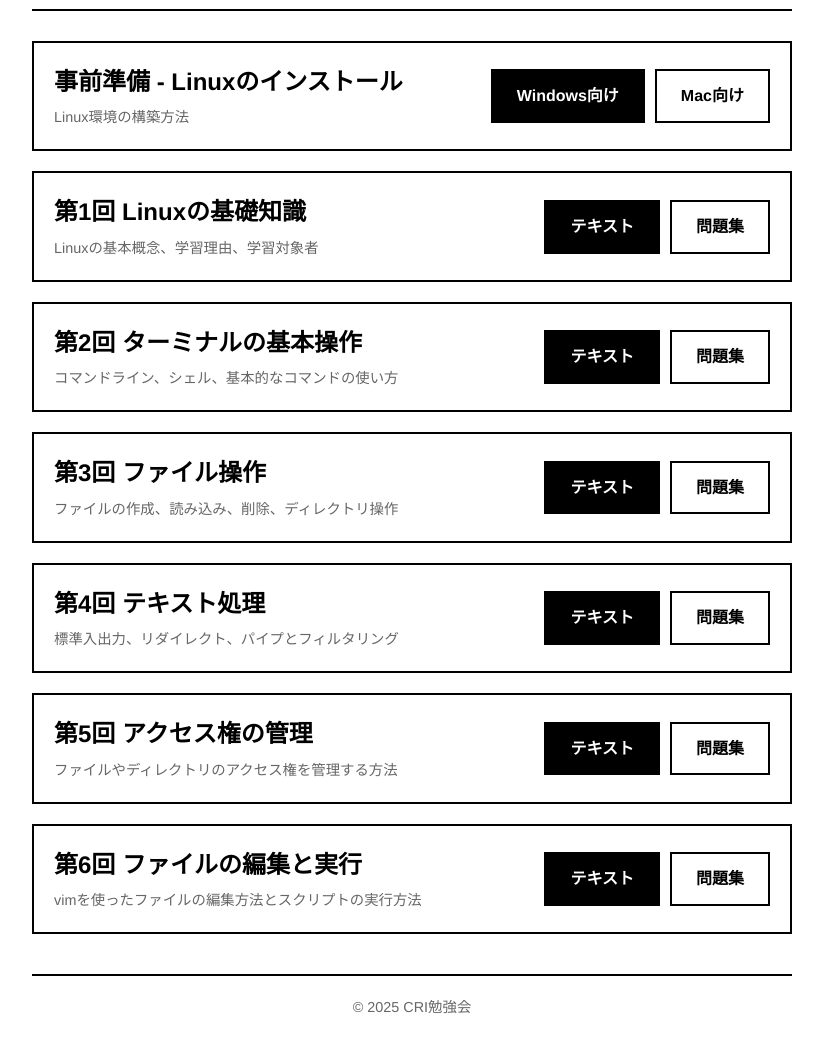
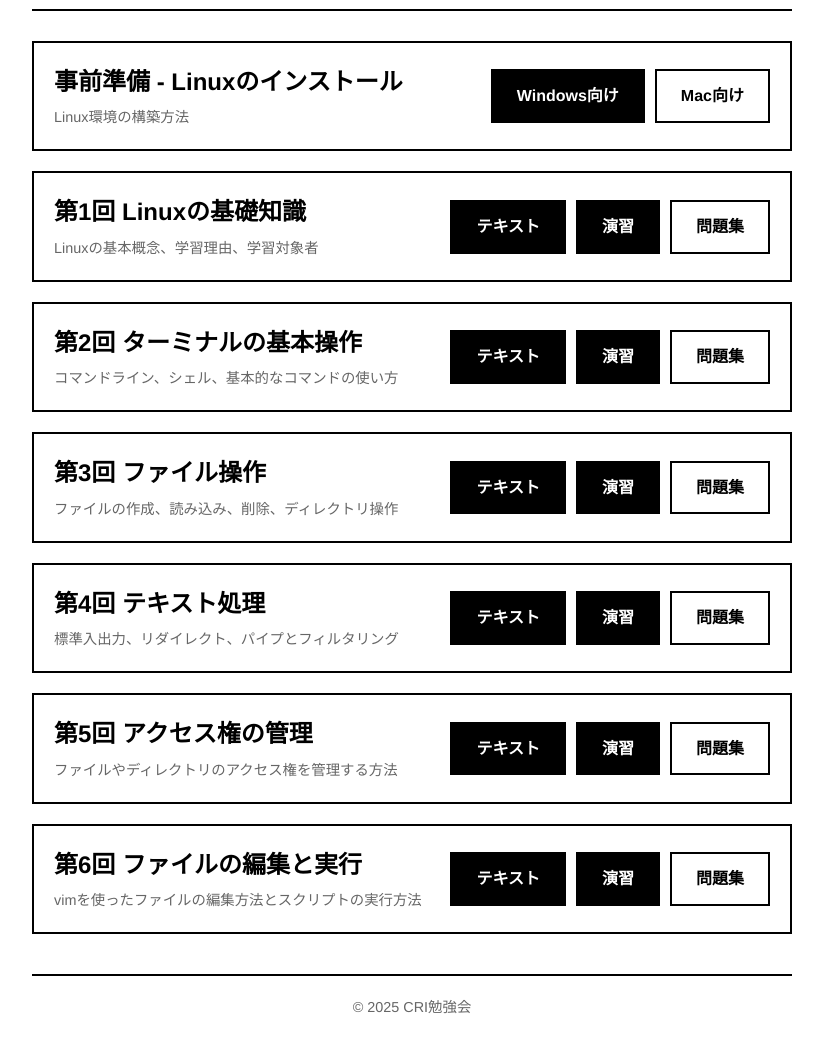
Before and after one commit to nzmdesign/cri-study-linux-web-app, a FastAPI app: template templates/index.html in a window 1280 px wide. Shown: the part 194-1233 px from the top of the page, without its empty margins (228-1051 px from the left). Run offline with FastAPI, Linux system fonts and the light colour scheme; the template is opened without the code that fills it, so the values that code supplies are empty.

Commit message:
Add practice menu of main page

```diff
--- a/templates/index.html
+++ b/templates/index.html
@@ -42,6 +42,7 @@
         </div>
         <div class="exam-actions">
           <a href="/text/1" class="btn btn-primary">テキスト</a>
+          <a href="/practice/1" class="btn btn-primary">演習</a>
           <a href="/exam/1" class="btn btn-secondary">問題集</a>
         </div>
       </div>
@@ -53,6 +54,7 @@
         </div>
         <div class="exam-actions">
           <a href="/text/2" class="btn btn-primary">テキスト</a>
+          <a href="/practice/2" class="btn btn-primary">演習</a>
           <a href="/exam/2" class="btn btn-secondary">問題集</a>
         </div>
       </div>
@@ -64,7 +66,8 @@
         </div>
         <div class="exam-actions">
           <a href="/text/3" class="btn btn-primary">テキスト</a>
-                        <a href="/exam/3" class="btn btn-secondary">問題集</a>
+          <a href="/practice/3" class="btn btn-primary">演習</a>
+          <a href="/exam/3" class="btn btn-secondary">問題集</a>
         </div>
       </div>
 
@@ -75,6 +78,7 @@
         </div>
         <div class="exam-actions">
           <a href="/text/4" class="btn btn-primary">テキスト</a>
+          <a href="/practice/4" class="btn btn-primary">演習</a>
           <a href="/exam/4" class="btn btn-secondary">問題集</a>
         </div>
       </div>
@@ -86,6 +90,7 @@
         </div>
         <div class="exam-actions">
           <a href="/text/5" class="btn btn-primary">テキスト</a>
+          <a href="/practice/5" class="btn btn-primary">演習</a>
           <a href="/exam/5" class="btn btn-secondary">問題集</a>
         </div>
       </div>
@@ -97,6 +102,7 @@
         </div>
         <div class="exam-actions">
           <a href="/text/6" class="btn btn-primary">テキスト</a>
+          <a href="/practice/6" class="btn btn-primary">演習</a>
           <a href="/exam/6" class="btn btn-secondary">問題集</a>
         </div>
       </div>
```
